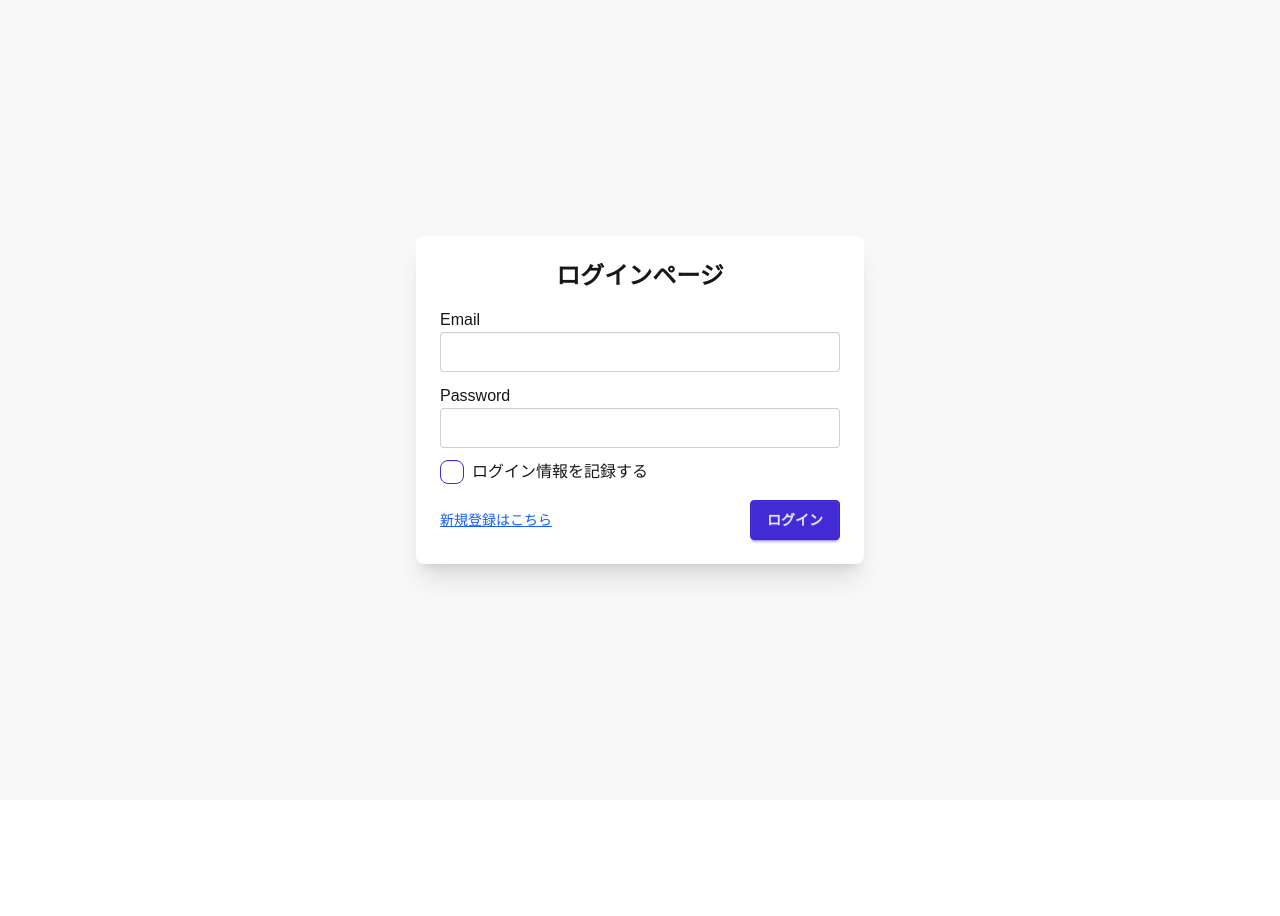
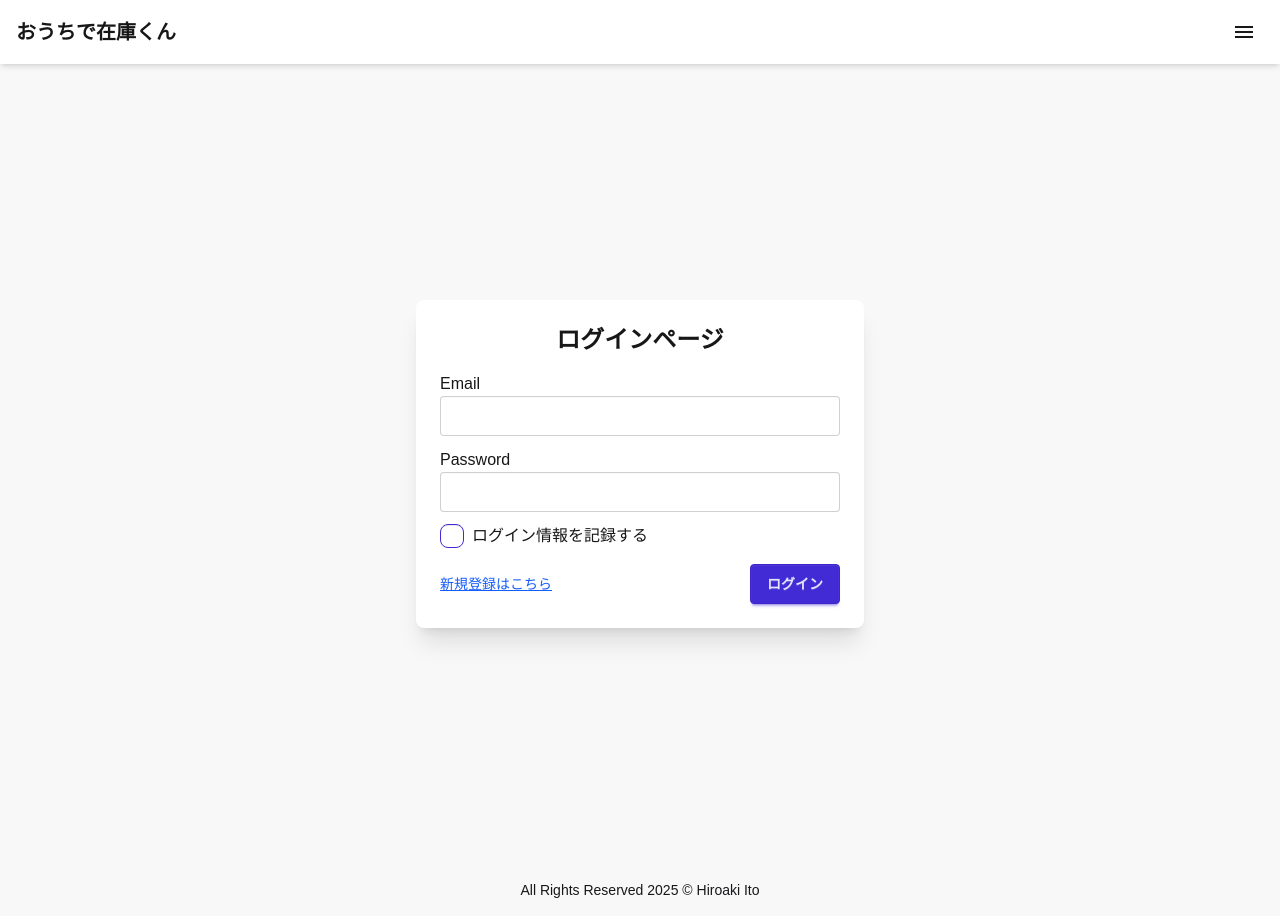
Before and after one commit to Itou-Hiroaki-qqq/ouchi-zaiko-next, a Next.js app: page /login in a window 1280 px wide. Before the commit the page ends 800 px from the top, so only its background shows below. Built offline with nearby package versions, Linux system fonts and the light colour scheme; no server answers.

Commit message:
Header, Footer, Drawer ナビゲーションを実装

```diff
--- a/src/app/layout.tsx
+++ b/src/app/layout.tsx
@@ -1,12 +1,61 @@
 import "./globals.css";
-import { AuthProvider } from "../context/AuthContext";
+import { AuthProvider, useAuth } from "../context/AuthContext";
+import Header from "../components/Header";
+import Footer from "../components/Footer";
+
+export const metadata = {
+  title: "おうちで在庫くん",
+};
 
 export default function RootLayout({ children }: { children: React.ReactNode }) {
   return (
     <html lang="ja">
+      <head>
+        <link
+          href="https://fonts.googleapis.com/icon?family=Material+Icons"
+          rel="stylesheet"
+        />
+      </head>
       <body>
         <AuthProvider>
-          {children}
+          {/* Drawer 全体ラップ */}
+          <div className="drawer">
+            {/* Drawer toggle */}
+            <input id="main-drawer" type="checkbox" className="drawer-toggle" />
+
+            {/* メイン内容 */}
+            <div className="drawer-content flex flex-col min-h-screen">
+              <Header />
+              <main className="grow">{children}</main>
+              <Footer />
+            </div>
+
+            {/* Drawer サイドメニュー */}
+            <div className="drawer-side z-50">
+              <label htmlFor="main-drawer" className="drawer-overlay"></label>
+              <ul className="menu p-4 w-80 min-h-full bg-base-100 text-base">
+                <li><a href="/">在庫リスト(TOP)</a></li>
+                <li><a href="/next">次回購入リスト</a></li>
+                <li><a href="/genres">ジャンル設定</a></li>
+                <li><a href="/sharing">共有設定</a></li>
+                <li>
+                  <form action="/login" method="get">
+                    <button
+                      type="button"
+                      onClick={async () => {
+                        const { logout } = await import("../context/AuthContext").then((m) => m.useAuth());
+                        await logout();
+                        // /login へ
+                        window.location.href = "/login";
+                      }}
+                    >
+                      ログアウト
+                    </button>
+                  </form>
+                </li>
+              </ul>
+            </div>
+          </div>
         </AuthProvider>
       </body>
     </html>
--- /dev/null
+++ b/src/components/Footer.tsx
@@ -0,0 +1,9 @@
+export default function Footer() {
+    return (
+        <footer className="footer footer-center p-4 bg-base-200 text-base-content">
+            <aside>
+                <p>All Rights Reserved 2025 ©︎ Hiroaki Ito</p>
+            </aside>
+        </footer>
+    );
+}
--- /dev/null
+++ b/src/components/Header.tsx
@@ -0,0 +1,31 @@
+"use client";
+
+import Link from "next/link";
+import { useAuth } from "../context/AuthContext";
+
+export default function Header() {
+    const { logout } = useAuth();
+
+    const handleLogout = async () => {
+        await logout();
+    };
+
+    return (
+        <div className="navbar bg-base-100 shadow-md px-4">
+            {/* タイトル（左側） */}
+            <div className="flex-1">
+                <Link href="/" className="text-xl font-bold">
+                    おうちで在庫くん
+                </Link>
+            </div>
+
+            {/* ハンバーガーメニュー（右側） */}
+            <div className="flex-none">
+                {/* Drawer toggle */}
+                <label htmlFor="main-drawer" className="btn btn-ghost btn-circle">
+                    <span className="material-icons text-3xl">menu</span>
+                </label>
+            </div>
+        </div>
+    );
+}
```
